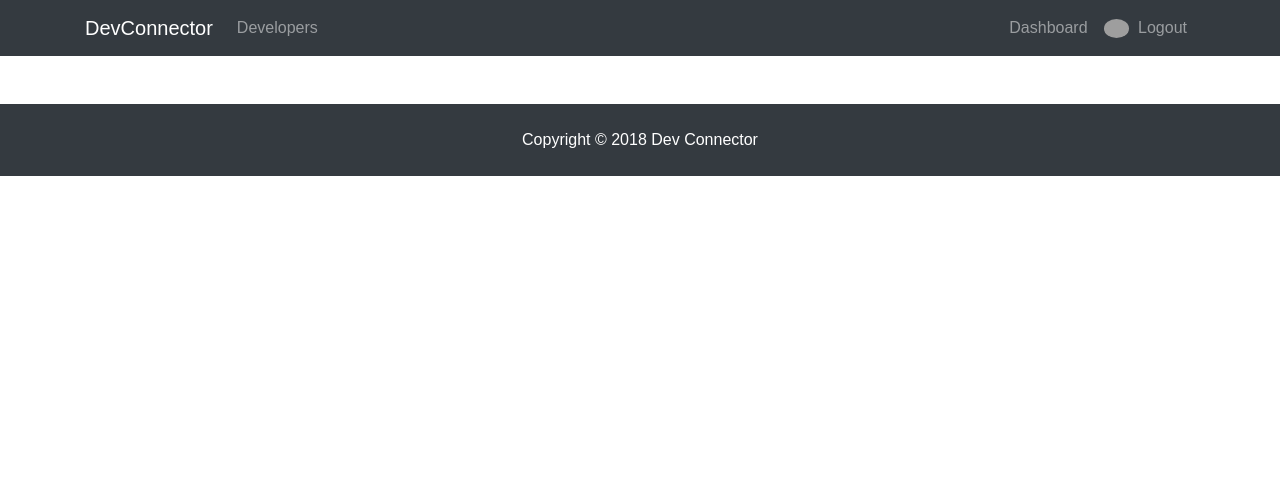
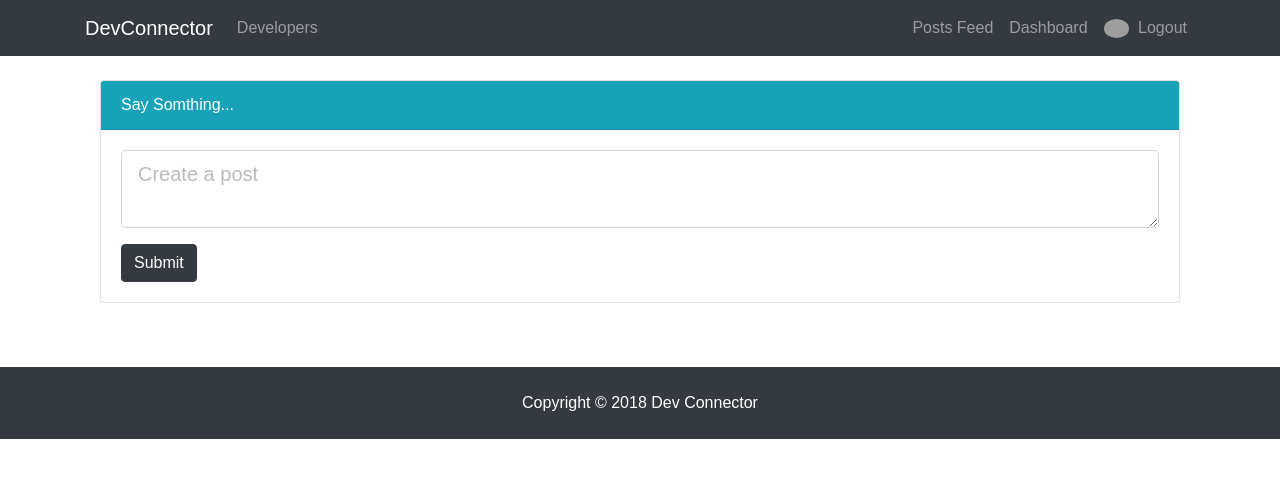
Before and after one commit to BrandonSmith8038/Udemy-MERN-Front-To-Back, a React (Create React App) app in the folder client/: page /feed in a window 1280 px wide. Shown: the top 478 px of the page. Built offline with nearby package versions, Linux system fonts and the light colour scheme; grey boxes are pictures that could not be loaded.

Commit message:
feat: Post and Post Form Component

```diff
--- a/client/src/App.js
+++ b/client/src/App.js
@@ -21,6 +21,7 @@
 import Dashboard from './components/dashboard/Dashboard';
 import Profiles from './components/profiles/Profiles';
 import Profile from './components/profile/Profile';
+import Posts from './components/posts/Posts';
 import NotFound from './components/not-found/NotFound';
 
 import './App.css';
@@ -74,6 +75,9 @@
               <Switch>
                 <PrivateRoute exact path="/dashboard" component={Dashboard} />
               </Switch>
+              <Switch>
+                <PrivateRoute exact path="/feed" component={Posts} />
+              </Switch>
               <Route exact path="/not-found" component={NotFound} />
             </div>
             <Footer />
--- a/client/src/components/layout/Navbar.js
+++ b/client/src/components/layout/Navbar.js
@@ -17,6 +17,9 @@
 
     const authLinks = (
       <ul className="navbar-nav ml-auto">
+        <Link to="/feed" className="nav-link">
+          Posts Feed
+        </Link>
         <Link to="/dashboard" className="nav-link">
           Dashboard
         </Link>
--- /dev/null
+++ b/client/src/components/posts/PostForm.js
@@ -0,0 +1,86 @@
+import React, { Component } from 'react';
+import { connect } from 'react-redux';
+import PropTypes from 'prop-types';
+
+import TextAreaFieldGroup from '../common/TextAreaFieldGroup';
+import { addPost } from '../../actions/postActions';
+
+class PostForm extends Component {
+  constructor(props) {
+    super(props);
+
+    this.state = {
+      text: '',
+      errors: {},
+    };
+  }
+
+  componentWillReceiveProps = nextProps => {
+    if (nextProps.errors) {
+      this.setState({ errors: nextProps.errors });
+    }
+  };
+
+  onChange = e => {
+    const { name, value } = e.target;
+    this.setState({
+      [name]: value,
+    });
+  };
+
+  onSubmit = e => {
+    e.preventDefault();
+
+    const { user } = this.props.auth;
+    const newPost = {
+      text: this.state.text,
+      name: user.name,
+      avatar: user.avatar,
+    };
+
+    this.props.addPost(newPost);
+    this.setState({ text: '' });
+  };
+  render() {
+    const { errors } = this.state;
+    return (
+      <div className="post-form mb-3">
+        <div className="card card-info">
+          <div className="card-header bg-info text-white">Say Somthing...</div>
+          <div className="card-body">
+            <form onSubmit={this.onSubmit}>
+              <div className="form-group">
+                <TextAreaFieldGroup
+                  placeholder="Create a post"
+                  name="text"
+                  value={this.state.text}
+                  onChange={this.onChange}
+                  error={errors.text}
+                />
+              </div>
+              <button type="submit" className="btn btn-dark">
+                Submit
+              </button>
+            </form>
+          </div>
+        </div>
+      </div>
+    );
+  }
+}
+
+PostForm.propTypes = {
+  addPost: PropTypes.func.isRequired,
+  auth: PropTypes.object.isRequired,
+  errors: PropTypes.object.isRequired,
+};
+
+const mapStateToProps = state => ({
+  auth: state.auth,
+  errors: state.errors,
+});
+
+export default connect(
+  mapStateToProps,
+  { addPost }
+)(PostForm);
--- /dev/null
+++ b/client/src/components/posts/Posts.js
@@ -0,0 +1,22 @@
+import React, { Component } from 'react';
+import { connect } from 'react-redux';
+import PropTypes from 'prop-types';
+import PostForm from './PostForm';
+import Spinner from '../common/Spinner';
+
+class Posts extends Component {
+  render() {
+    return (
+      <div className="feed">
+        <div className="container">
+          <div className="row">
+            <div className="col-md-12">
+              <PostForm />
+            </div>
+          </div>
+        </div>
+      </div>
+    );
+  }
+}
+export default Posts;
--- a/client/src/reducers/postReducer.js
+++ b/client/src/reducers/postReducer.js
@@ -1,3 +1,5 @@
+import { ADD_POST } from '../actions/types';
+
 const initialState = {
   posts: [],
   post: {},
@@ -6,6 +8,11 @@
 
 export default function(state = initialState, action) {
   switch (action.type) {
+    case ADD_POST:
+      return {
+        ...state,
+        posts: [action.payload, ...state.posts],
+      };
     default:
       return state;
   }
```
